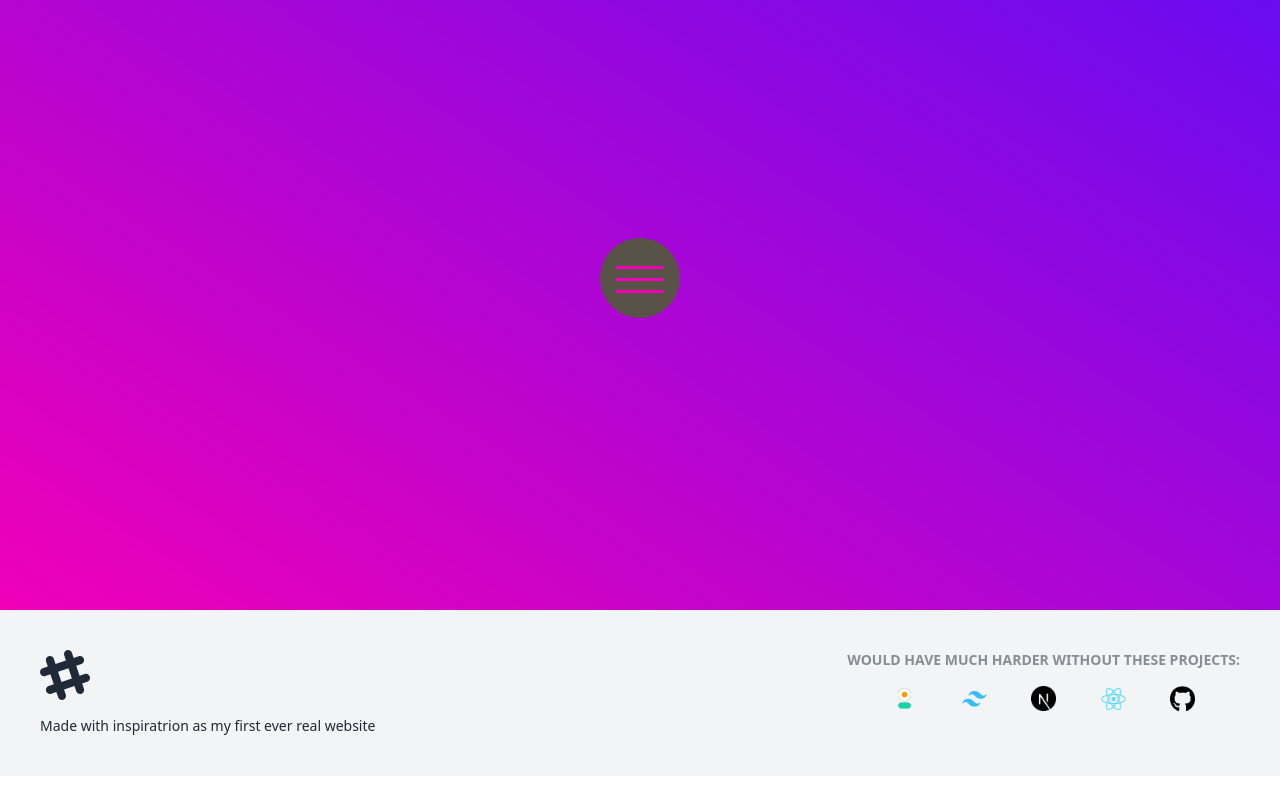
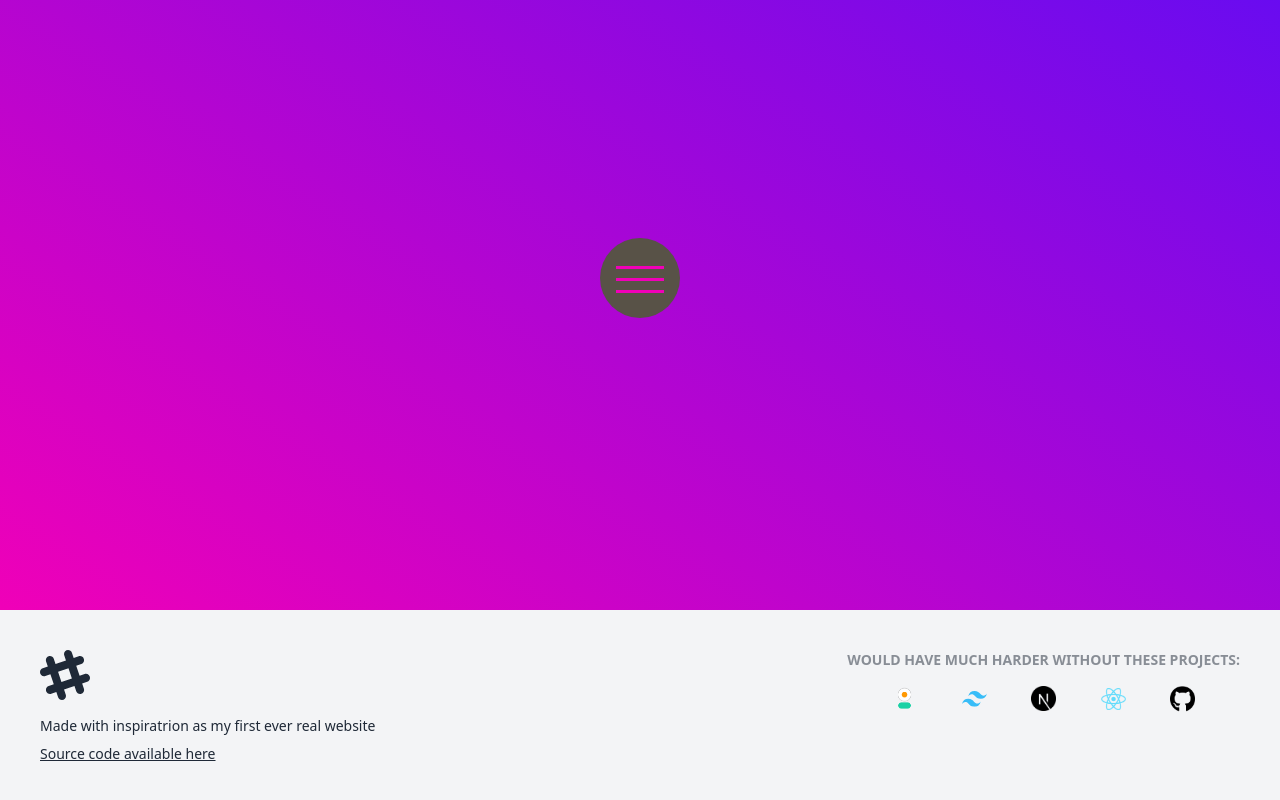
Before and after one commit to Jiler01/my-frontpage, a Next.js app: page / in a window 1280 px wide. Shown: the part 190-990 px from the top of the page. Before the commit the page ends 966 px from the top, so only its background shows below. Built offline with nearby package versions, Linux system fonts and the light colour scheme.

Commit message:
adding source code link to footer

```diff
--- a/components/Footer.tsx
+++ b/components/Footer.tsx
@@ -17,6 +17,9 @@ export default function Page() {
           <path d="M22.672 15.226l-2.432.811.841 2.515c.33 1.019-.209 2.127-1.23 2.456-1.15.325-2.148-.321-2.463-1.226l-.84-2.518-5.013 1.677.84 2.517c.391 1.203-.434 2.542-1.831 2.542-.88 0-1.601-.564-1.86-1.314l-.842-2.516-2.431.809c-1.135.328-2.145-.317-2.463-1.229-.329-1.018.211-2.127 1.231-2.456l2.432-.809-1.621-4.823-2.432.808c-1.355.384-2.558-.59-2.558-1.839 0-.817.509-1.582 1.327-1.846l2.433-.809-.842-2.515c-.33-1.02.211-2.129 1.232-2.458 1.02-.329 2.13.209 2.461 1.229l.842 2.515 5.011-1.677-.839-2.517c-.403-1.238.484-2.553 1.843-2.553.819 0 1.585.509 1.85 1.326l.841 2.517 2.431-.81c1.02-.33 2.131.211 2.461 1.229.332 1.018-.21 2.126-1.23 2.456l-2.433.809 1.622 4.823 2.433-.809c1.242-.401 2.557.484 2.557 1.838 0 .819-.51 1.583-1.328 1.847m-8.992-6.428l-5.01 1.675 1.619 4.828 5.011-1.674-1.62-4.829z"></path>
         </svg>
         <p>Made with inspiratrion as my first ever real website</p>
+        <a href="https://github.com/Jiler01/my-frontpage">
+          <p className="underline">Source code available here</p>
+        </a>
       </div>
       <div className="ml-auto">
         <span className="footer-title">
```
